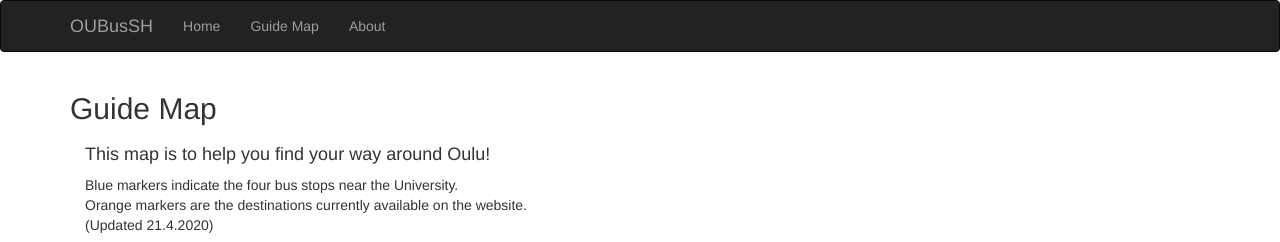
After one commit to OamkDIn19Spring2020/group10, a CodeIgniter app: page /webproject/map in a window 1280 px wide. The commit adds this page. Shown: the top 242 px of the page. Run offline with CodeIgniter, Linux system fonts and the light colour scheme; some libraries are stand-ins or nearby versions.

Commit message:
Added a map tab with destinations and stops

```diff
--- /dev/null
+++ b/application/views/pages/map.php
@@ -0,0 +1,7 @@
+<h2>Guide Map</h2>
+<div class="container">
+	<h4>This map is to help you find your way around Oulu!</h4>
+		<p>Blue markers indicate the four bus stops near the University.<br>
+		Orange markers are the destinations currently available on the website.<br> (Updated 21.4.2020)</p>
+	<iframe src="https://www.google.com/maps/d/embed?mid=1CCXQmoLm3FTqQ2aEclKYQSqoEtTVM1Ox" width="800" height="800"></iframe>
+</div>
--- a/application/views/templates/header.php
+++ b/application/views/templates/header.php
@@ -14,6 +14,7 @@
 		<div id="navbar">
 			<ul class="nav navbar-nav">
 				<li><a href="<?php echo base_url(); ?>">Home</a></li>
+				<li><a href="<?php echo base_url(); ?>map">Guide Map</a></li>
 				<li><a href="<?php echo base_url(); ?>about">About</a></li>
 			</ul>
 		</div>
```
